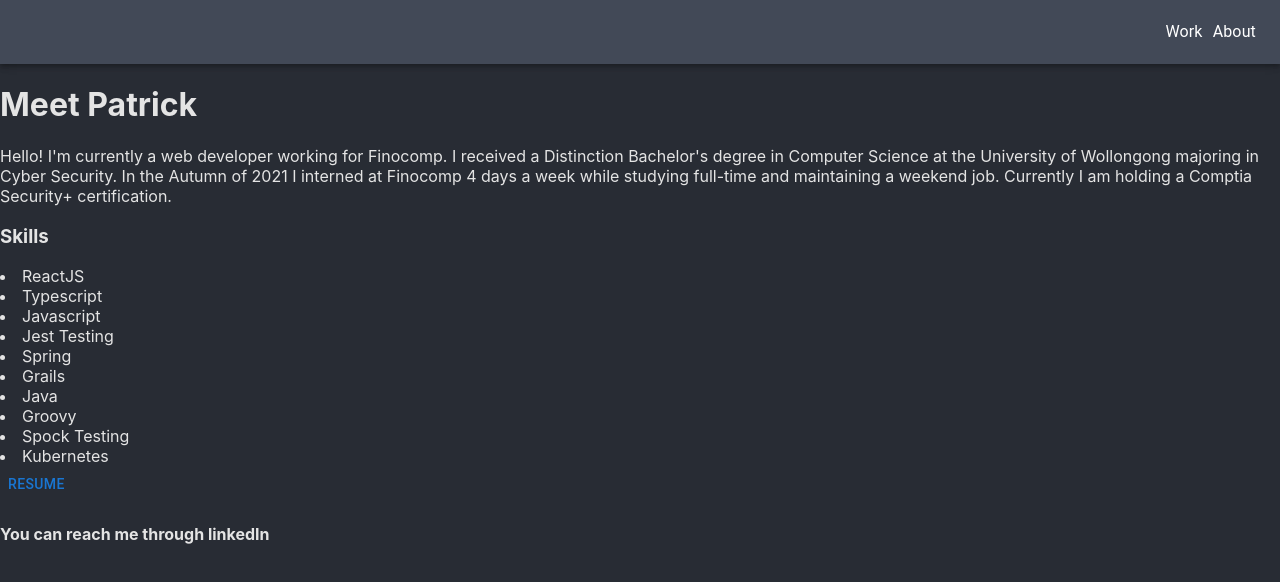
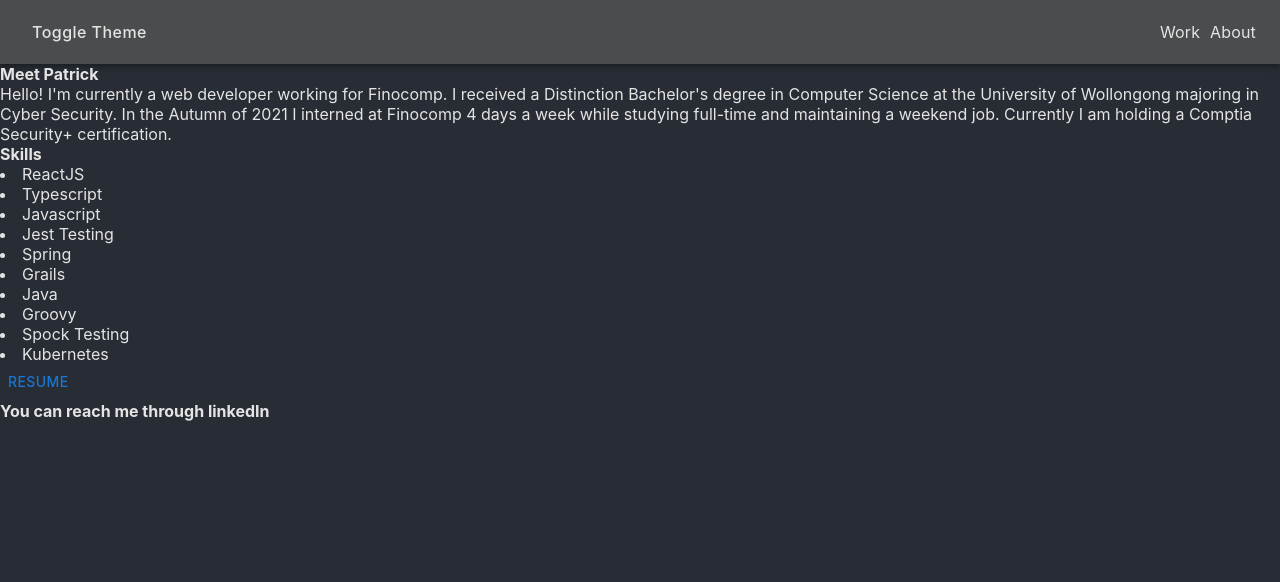
Before and after one commit to RelativeBinary/RelativeBinary.github.io, a React (Create React App) app: page /about in a window 1280 px wide. Shown: the top 582 px of the page. Built offline with nearby package versions, Linux system fonts and the light colour scheme.

Commit message:
relocated theme toggle button and updated css

```diff
--- a/src/App.css
+++ b/src/App.css
@@ -1,52 +1,59 @@
 /* General controls */
-body {
+:root {
+  --font: -apple-system, BlinkMacSystemFont, 'Roboto Mono', monospace, sans-serif;
+  --font-size: 16px;
+  --light-color: #282c34;
+  --light-bg: #e4e4e4;
+  --light-nav: #7bdfc1;
+  --light-secondary: #7bdfc1;
+  --dark-color: #e4e4e4;
+  --dark-bg: #282c34;
+  --dark-nav: #4a4d4e;
+  --dark-secondary: #4a4a4a;
+}
+
+body, * {
   margin: 0;
-  font-family: -apple-system, BlinkMacSystemFont, 'Segoe UI', 'Roboto', 'Oxygen',
-    'Ubuntu', 'Cantarell', 'Fira Sans', 'Droid Sans', 'Helvetica Neue',
-    sans-serif;
+  font-family: var(--font) !important;
+  font-size: var(--font-size);
   -webkit-font-smoothing: antialiased;
   -moz-osx-font-smoothing: grayscale;
-}
-
-code {
-  font-family: source-code-pro, Menlo, Monaco, Consolas, 'Courier New',
-    monospace;
 }
 /* end */
 
 /* Theme controls */
 .white-content {
-  background: #e4e4e4;
-  color: #282c34;
+  background: var(--light-bg) !important;
+  color: var(--light-color) !important;
 }
 
 .dark-content {
-  background: #282c34;
-  color: #e4e4e4;
+  background: var(--dark-bg);
+  color: var(--dark-color);
 }
 /* end */
 
 /* Project controls */
 .white-content .project-item {
-  background: #7bdfc1;
-  color: #282c34;
+  background: var(--light-secondary);
+  color: var(--light-color);
 }
 
 .dark-content .project-item {
-  background: #424957;
-  color: #e4e4e4;
+  background: var(--dark-secondary);
+  color: var(--dark-color);
 }
 /* end */
 
 /* Navbar & Route controls */
-.white-content .navbar {
-  background: #7bdfc1;
-  color: #282c34;
+.white-content .navbar, .white-content a {
+  background: var(--light-nav);
+  color: var(--light-color);
 }
 
-.dark-content .navbar {
-  background: #424957;
-  color: #e4e4e4;
+.dark-content .navbar, .dark-content a {
+  background: var(--dark-nav);
+  color: var(--dark-color);
 }
 
 .nav-flex-container {
@@ -57,8 +64,21 @@ code {
 .navbar a {
   align-self: flex-end;
   text-decoration: none;
-  color: white;
   margin-left: 10px;
+}
+/* end */
+
+/* Button controls */
+.white-content .Button {
+  color: var(--light-color) !important;
+  text-transform: none !important;
+  font-size: var(--font-size) !important;
+}
+
+.dark-content .Button {
+  color: var(--dark-color) !important;
+  text-transform: none !important;
+  font-size: var(--font-size) !important;
 }
 /* end */
 
--- a/src/components/Header.js
+++ b/src/components/Header.js
@@ -10,7 +10,7 @@ export default function Header() {
       <div>
         <Typist>
           Hi, I'm
-          <Button> Patrick Bornay. </Button>
+          <Button className="Button"> Patrick Bornay. </Button>
         </Typist>
         <span>
           <Typist>
@@ -18,18 +18,6 @@ export default function Header() {
           </Typist>
         </span>
       </div>
-      <ThemeContext.Consumer>
-        {({ changeTheme }) => (
-          <Button
-            onClick={() => {
-              setDarkMode(!darkMode);
-              changeTheme(darkMode ? themes.light : themes.dark);
-            }}
-          >
-            Toggle
-          </Button>
-        )}
-      </ThemeContext.Consumer>
     </>
   );
 }
--- a/src/components/Navbar.js
+++ b/src/components/Navbar.js
@@ -1,11 +1,33 @@
 import React from 'react';
 import { AppBar, Box, Toolbar, Typography } from '@material-ui/core';
 import { Link } from 'react-router-dom';
+import { ThemeContext, themes } from '../contexts/ThemeContext';
+import { Button } from '@mui/material';
+import '../App.css';
 
 export default function Navbar() {
+  const [darkMode, setDarkMode] = React.useState(true);
   return (
     <AppBar position='static' className='navbar'>
       <Toolbar>
+        {/*
+        As a memory refresher what were doing here is creating a context consumer
+        which will access a function 'changeTheme' inside context. This component
+        also is able to access the context's theme.
+      */}
+      <ThemeContext.Consumer>
+        {({ changeTheme }) => (
+          <Button
+            className="Button"
+            onClick={() => {
+              setDarkMode(!darkMode);
+              changeTheme(darkMode ? themes.light : themes.dark);
+            }}
+          >
+            Toggle Theme
+          </Button>
+        )}
+      </ThemeContext.Consumer>
         <Box sx={{ flexGrow: 1 }} />
         <Typography>
           <Link to='/' className='nav-link'>
```
Also changed, not shown: 1 other file (tests, documents, lock files or other folders).
